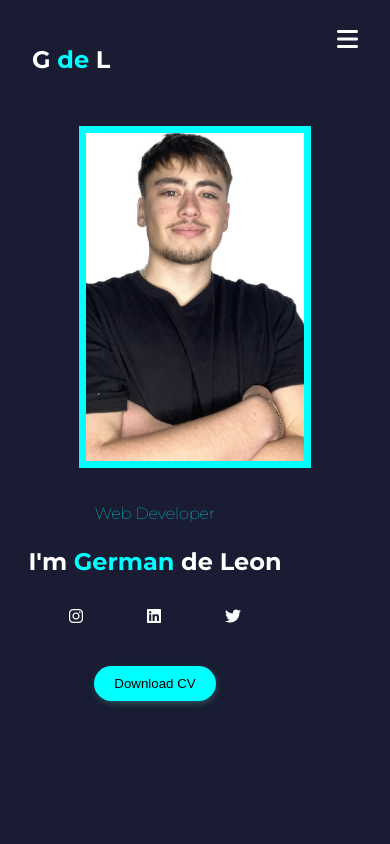
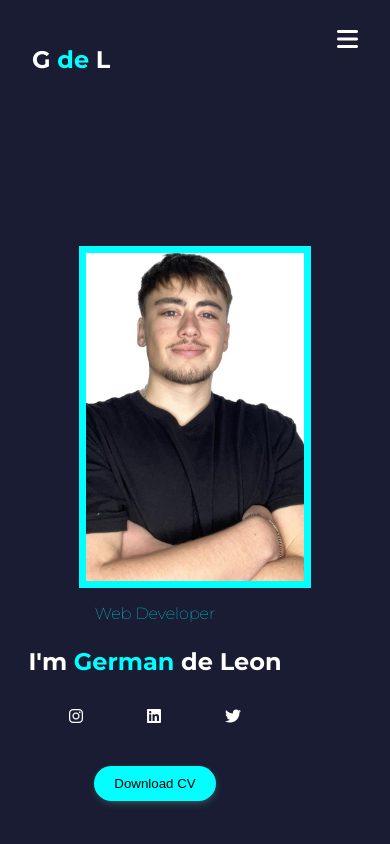
Before and after one commit to gerdeleon/portfolio, a plain HTML site: page index.html in a window 390 px wide. Shown: the top 844 px of the page. Drawn offline with Linux system fonts and the light colour scheme; files whose address does not match are found by name.

Commit message:
Update styles.css

```diff
--- a/css/styles.css
+++ b/css/styles.css
@@ -404,9 +404,7 @@ span {
   .main img {
     width: min(70%, 350px);
     height: auto;
-    position: relative;
     margin-bottom: 1em;
-    top: -120px;
   }
 
   .info-content{
@@ -414,8 +412,6 @@ span {
     justify-content: center;
     flex-direction: column;
     align-items: center;
-    position: relative;
-    top: -100px;
   }
   .info-content .social-network,
   .info-content_subtitle {
```
